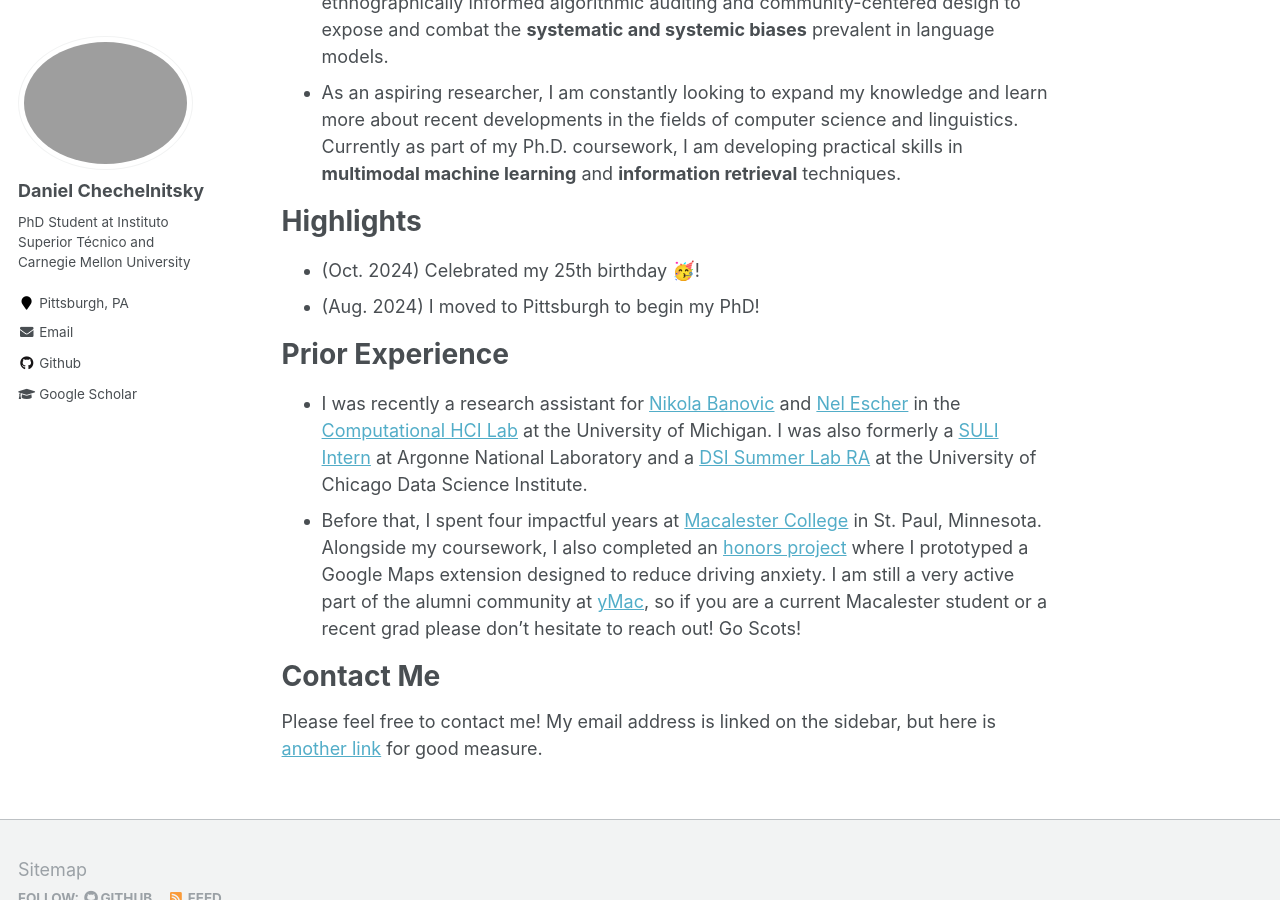
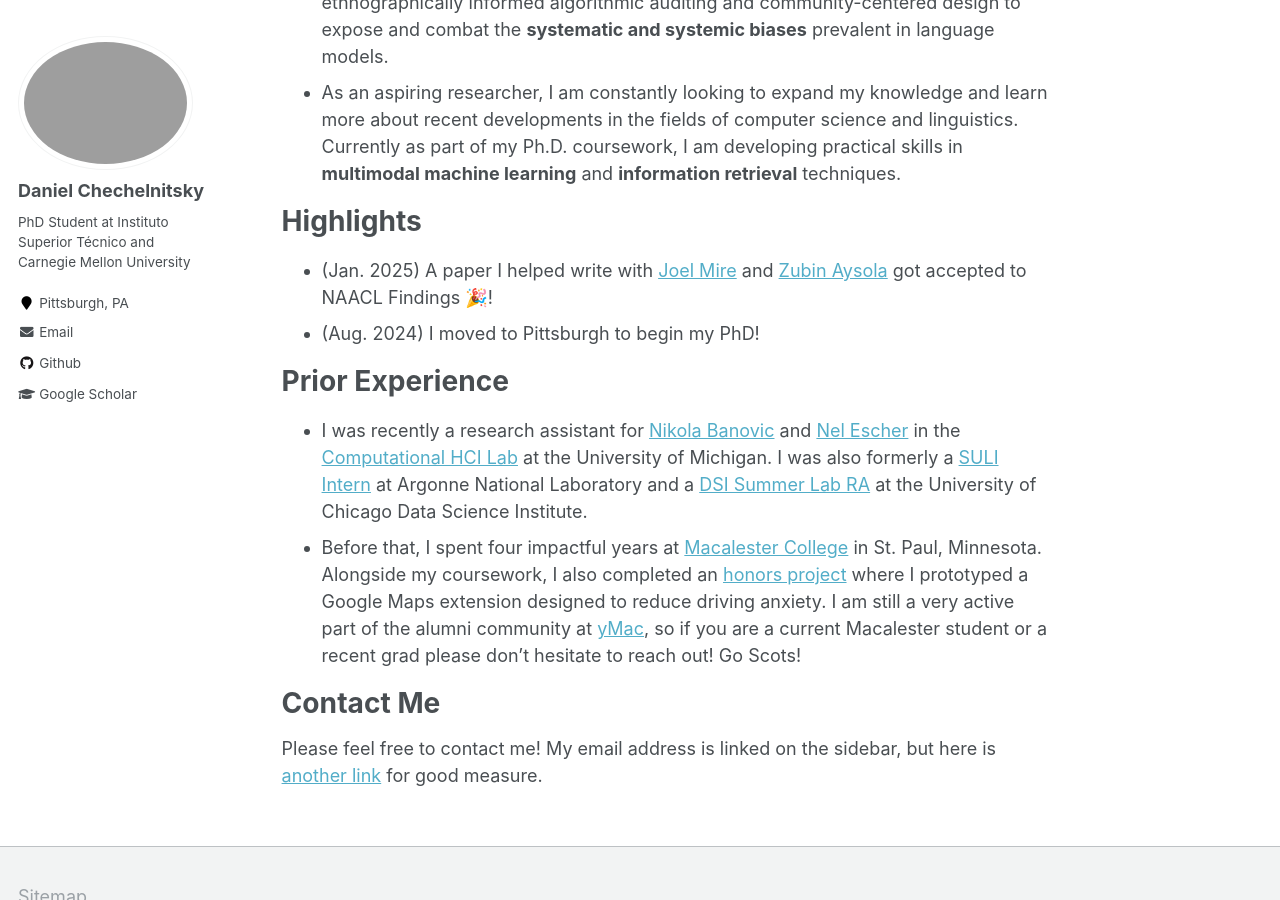
Before and after one commit to chechelnitskd/chechelnitskd.github.io, a Jekyll site: the page built from _pages/about.md, in a window 1280 px wide and 900 px high, scrolled down 624 px. Built offline with Jekyll 4.4.1, drawn with Linux system fonts in a browser that asks for light colours.

Commit message:
Update about.md

```diff
--- a/_pages/about.md
+++ b/_pages/about.md
@@ -20,7 +20,7 @@ Hi, I'm Dan! Here is some information about me:
 - As an aspiring researcher, I am constantly looking to expand my knowledge and learn more about recent developments in the fields of computer science and linguistics. Currently as part of my Ph.D. coursework, I am developing practical skills in **multimodal machine learning** and **information retrieval** techniques.
 
 # Highlights
-- (Oct. 2024) Celebrated my 25th birthday 🥳!
+- (Jan. 2025) A paper I helped write with [Joel Mire](https://joelmire.notion.site/) and [Zubin Aysola](https://www.linkedin.com/in/zubin-aysola/) got accepted to NAACL Findings 🎉!
 - (Aug. 2024) I moved to Pittsburgh to begin my PhD!
 
 # Prior Experience
```
